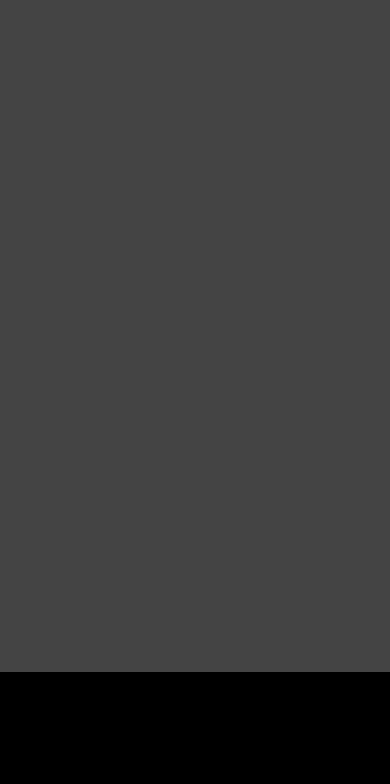
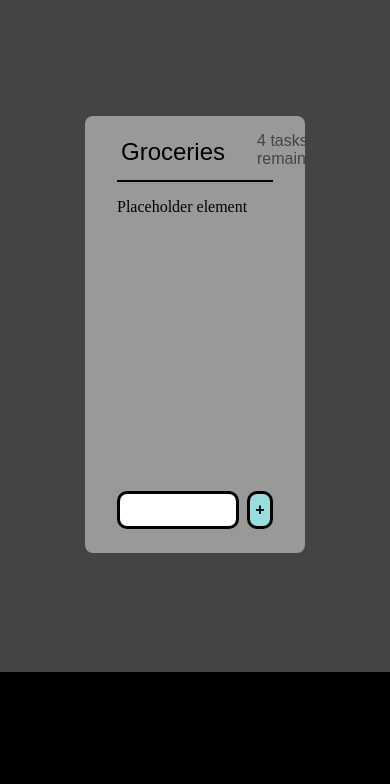
Before and after one commit to raylandaalman/web-dev-collection, a plain HTML site: page to-do-vanilla/index.html in a window 390 px wide. Shown: the part 67-851 px from the top of the page. Drawn offline with Linux system fonts and the light colour scheme; a web font is replaced by a local one.

Commit message:
general responsive to-do design

```diff
--- a/to-do-vanilla/index.html
+++ b/to-do-vanilla/index.html
@@ -28,7 +28,19 @@
     <main>
         <section class="main-body">
             <div class="main-div">
-
+                <div class="todo">
+                    <div class="todo-head">
+                        <p class="todo-head-title">Groceries</p>
+                        <p class="todo-head-remain">4 tasks remaining</p>
+                    </div>
+                    <div class="todo-body">
+                        <p>Placeholder element</p>
+                    </div>
+                    <div class="todo-new-entry">
+                        <input type="text" class="todo-input">
+                        <button class="todo-add">+</button>
+                    </div>
+                </div>
             </div>
         </section>
     </main>
--- a/to-do-vanilla/style.css
+++ b/to-do-vanilla/style.css
@@ -37,12 +37,13 @@ body {
     width: 100%;
     margin-left: 1rem;
     display: flex;
-    justify-content: space-around;
+    justify-content: left;
     font-family: 'Sixtyfour', sans-serif;
 }
 
 .header-left-app {
     border: 2px solid black;
+    margin: 0 2rem;
     padding: 0.5rem;
     background-color: #ccc;
     transition: 200ms ease-in-out;
@@ -57,8 +58,89 @@ body {
 
 .main-div {
     height: 80dvh;
+    width: 100%;
     background-color: #444;
+    display: flex;
+    justify-content: center;
+    align-items: center;
 }
+
+.todo {
+    width: 40%;
+    height: 60%;
+    display: flex;
+    flex-direction: column;
+    justify-content: space-between;
+    background-color: #999;
+    border-radius: 0.5rem;
+    z-index: 0;
+    padding: 1rem 2rem;
+}
+
+.todo-head {
+    display: flex;
+    align-items: center;
+    padding: 0 0.25rem;
+    justify-content: space-between;
+    border-bottom: 2px black solid;
+}
+
+.todo-head-title {
+    font-family: 'Sixtyfour', sans-serif;
+    font-size: 1.5rem;
+    margin-bottom: 0.5rem;
+}
+
+.todo-head-remain {
+    font-family: sans-serif;
+    margin-bottom: 0.75rem;
+    color: #444;
+    padding-left: 2rem;
+}
+
+.todo-body {
+    height: 100%;
+    padding-top: 1rem;
+}
+
+.todo-new-entry {
+    padding-bottom: 0.5rem;
+    width: 100%;
+    display: flex;
+}
+
+.todo-input {
+    height: 2rem;
+    width: 90%;
+    border-radius: 10px;
+    border: 3px solid black;
+    padding: 0 1rem;
+    transition: 250ms ease-in-out;
+    margin-right: 0.5rem;
+}
+
+.todo-input:focus, .todo-add:focus{
+    outline: 2px solid white;
+    box-shadow: 8px 5px 13px #222;
+}
+
+.todo-add {
+    width: 2.5rem;
+    height: 2.4rem;
+    border-radius: 10px;
+    border: 3px solid black;
+    background-color: #99dddd;
+    font-size: 1rem;
+    font-weight: bold;
+    transition: 300ms ease-in-out;
+    cursor: pointer;
+}
+
+.todo-add:active {
+    background-color: #33cc33;
+    transition: none
+}
+
 
 .footer-div{
     height: 8rem;
```
